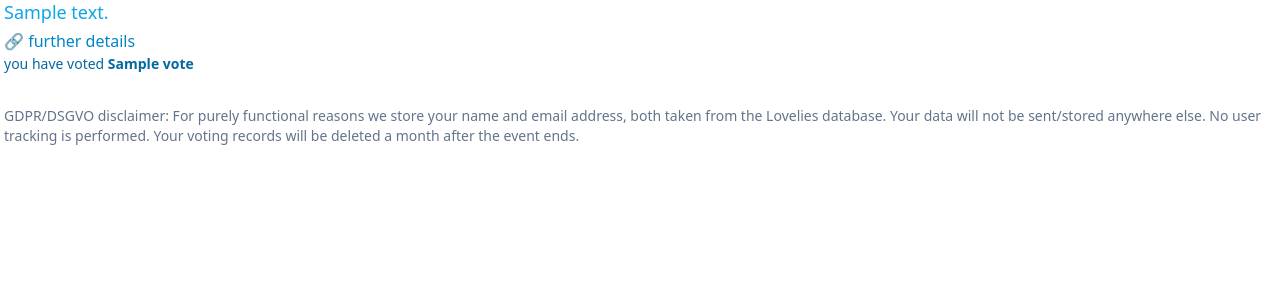
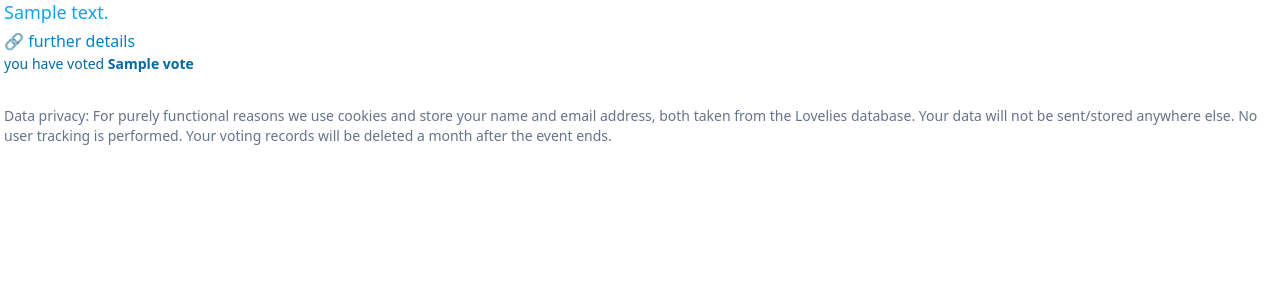
Before and after one commit to spookyvision/duckvote, a Django app: template voting/templates/voting/index.html in a window 1280 px wide. Shown: the part 286-586 px from the top of the page. Run offline with Django 4.2, Linux system fonts and the light colour scheme; the template is opened without the code that fills it: most values are stand-ins (such as "Sample title", 1, 10 or a date in 2020); parts of the project's set-up code (start-up, migrations or seed data) failed here and were passed over; some libraries are stand-ins or nearby versions.

Commit message:
gdpr wording -> "data privacy"; cookies

```diff
--- a/voting/templates/voting/index.html
+++ b/voting/templates/voting/index.html
@@ -66,7 +66,7 @@
 </ul>
 
 <p class="mt-8 text-sm">
-    GDPR/DSGVO disclaimer: For purely functional reasons we store your name and email address, both taken from the Lovelies database.
+    Data privacy: For purely functional reasons we use cookies and store your name and email address, both taken from the Lovelies database.
     Your data will not be sent/stored anywhere else. No user tracking is performed. Your voting records will be deleted a month after the event ends.
 
 </p>
```
